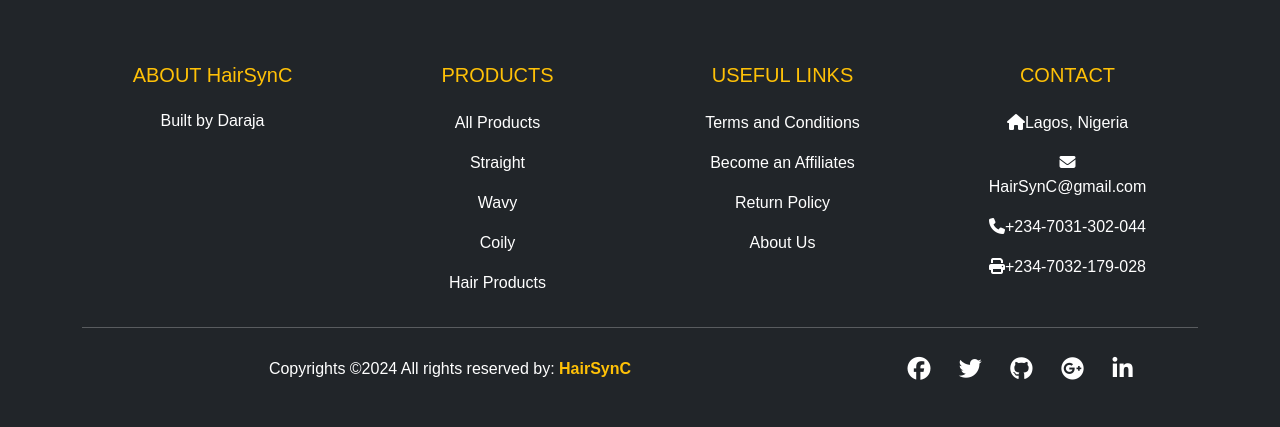
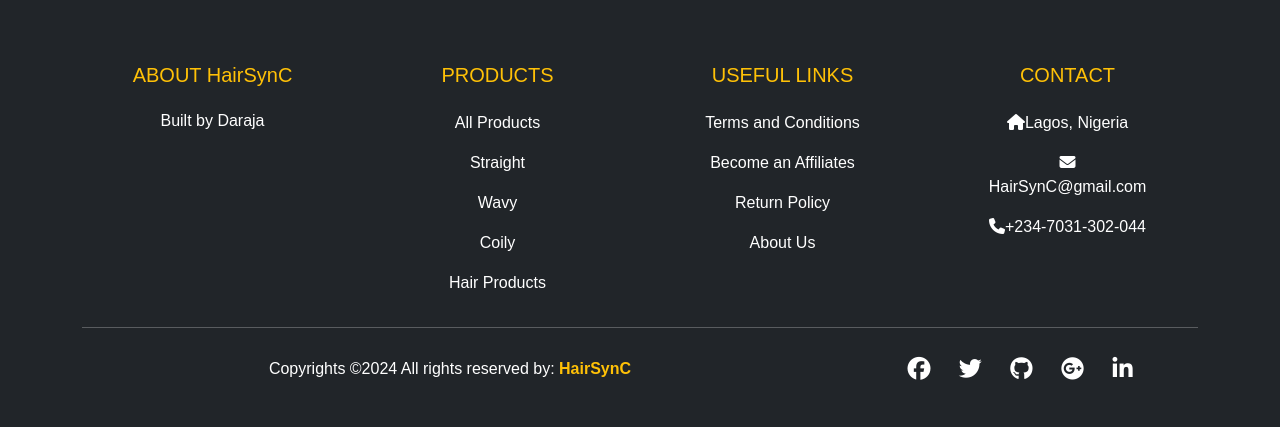
Before and after one commit to NwoguGlory1/HairSynC, a Django app: page /store/pixiecurls/ in a window 1280 px wide. Shown: the part 907-1334 px from the top of the page. Run offline with Django 5.2, Linux system fonts and the light colour scheme; some libraries are stand-ins or nearby versions; some web fonts are replaced.

Commit message:
I edited the footer in pixiecurl.html

```diff
--- a/hairsync/store/templates/store/pixiecurl.html
+++ b/hairsync/store/templates/store/pixiecurl.html
@@ -224,9 +224,6 @@
           <p>
             <i class="fas fa-phone mr-3"></i>+234-7031-302-044
           </p>
-          <p>
-            <i class="fas fa-print mr-3"></i>+234-7032-179-028
-          </p>
         </div>
     </div>
     <hr class="mb-4">
```
